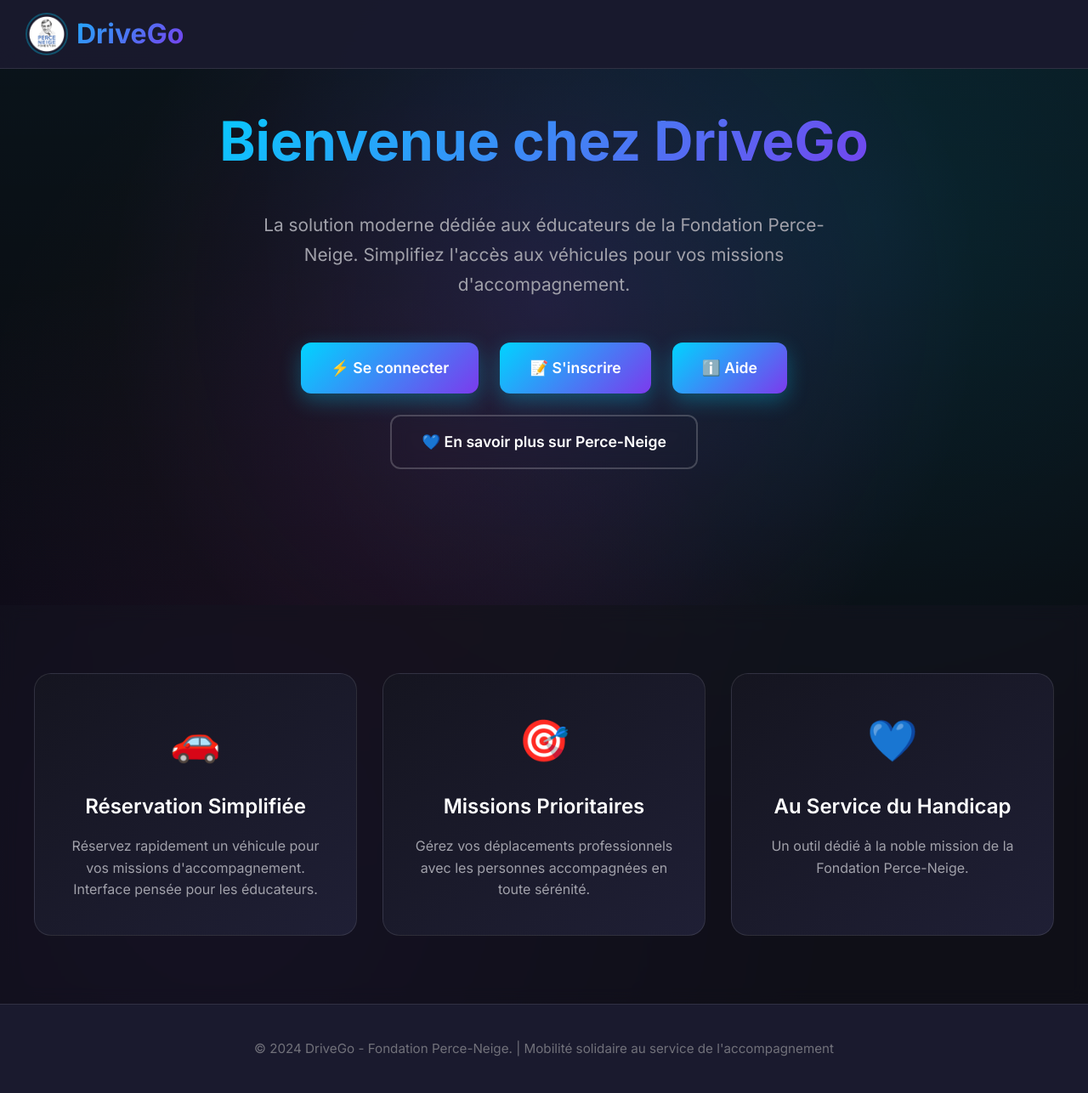
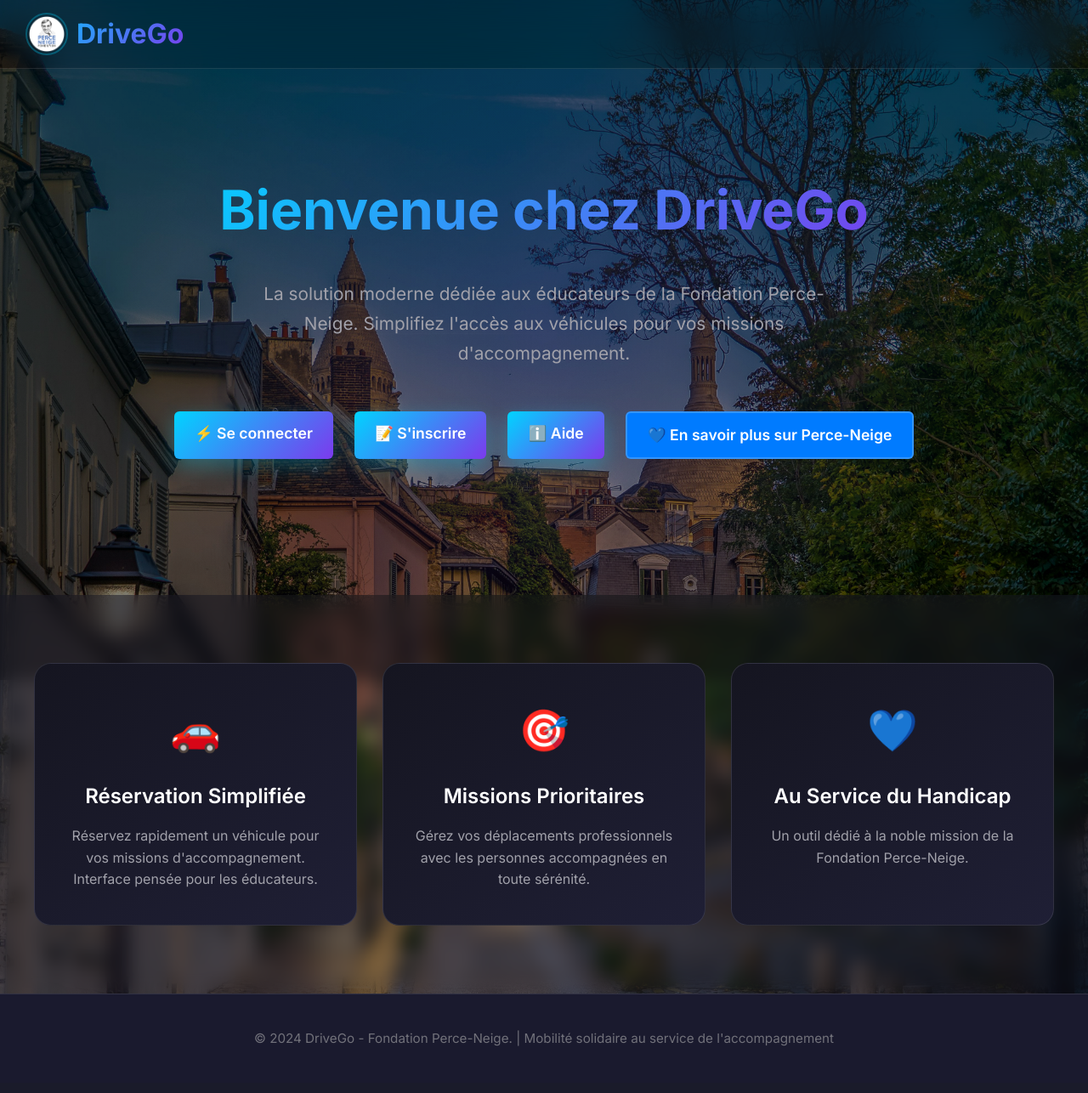
Before and after one commit to samutax75/Projet-DriveGo, a Flask app: page / in a window 1280 px wide. Shown: the whole page at 85% size. After the commit the page ends 1231 px from the top, so only its background shows below. Run offline with Flask 3, Linux system fonts and the light colour scheme.

Commit message:
Ajout de photo de fond d'écran site

```diff
--- a/backend/static/CSS/index.css
+++ b/backend/static/CSS/index.css
@@ -559,3 +559,118 @@
         height: 40px;
     }
 }
+
+
+
+
+
+
+
+/* image van fond d'écran */
+
+/* ======== STYLE DE BASE ======== */
+
+body {
+    margin: 0;
+    padding: 0;
+    font-family: 'Inter', sans-serif;
+    line-height: 1.6;
+    color: white;
+    min-height: 100vh;
+    background-image: url('../images/pexels-pierre-blache-651604-3073666.jpg');
+    background-size: cover;
+    background-position: center;
+    background-repeat: no-repeat;
+    background-attachment: fixed;
+    position: relative;
+    overflow-x: hidden;
+}
+
+/* Filtre sombre léger pour rendre le texte lisible */
+body::before {
+    content: "";
+    position: fixed;
+    top: 0;
+    left: 0;
+    width: 100%;
+    height: 100%;
+    background-color: rgba(0, 0, 0, 0.5); /* Ajuste ici si tu veux plus clair ou plus foncé */
+    z-index: -1;
+}
+
+/* ======== RÉINITIALISATION DE CERTAINS ÉLÉMENTS ======== */
+
+main, header, .container, .content {
+    background: transparent !important; /* on enlève les fonds opaques */
+    position: relative;
+    z-index: 1;
+}
+
+/* Si tu utilises .card ou .box, ajoute aussi : */
+.card, .box {
+    background-color: rgba(0, 0, 0, 0.6); /* léger fond noir transparent */
+    border-radius: 10px;
+    padding: 20px;
+    z-index: 1;
+}
+
+/* ======== LIENS ET TEXTE ======== */
+a {
+    color: #ffd700;
+}
+a:hover {
+    color: #fff;
+    text-decoration: underline;
+}
+
+
+
+
+a,
+a:visited,
+a:active {
+    text-decoration: none;
+    outline: none;
+}
+
+a:hover {
+    text-decoration: underline; /* facultatif, si tu veux une réaction au survol */
+}
+
+
+.btn {
+    text-decoration: none !important;
+    display: inline-block;
+    padding: 12px 24px;
+    background-color: #007bff; /* bleu par défaut */
+    color: white;
+    border-radius: 6px;
+    transition: background-color 0.3s ease;
+}
+
+.btn:hover {
+    background-color: #0056b3;
+    text-decoration: none;
+}
+
+
+
+
+/* Supprime le soulignement dans le menu burger */
+.mobile-menu a,
+.mobile-menu a:visited,
+.mobile-menu a:focus,
+.mobile-menu a:active {
+    text-decoration: none;
+    color: white; /* ou autre couleur selon ton thème */
+}
+
+
+/* Supprimer le soulignement des liens dans le menu principal */
+.nav-links a,
+.nav-links a:visited,
+.nav-links a:focus,
+.nav-links a:active {
+    text-decoration: none;
+    color: white; /* ou une autre couleur selon ton thème */
+}
```
